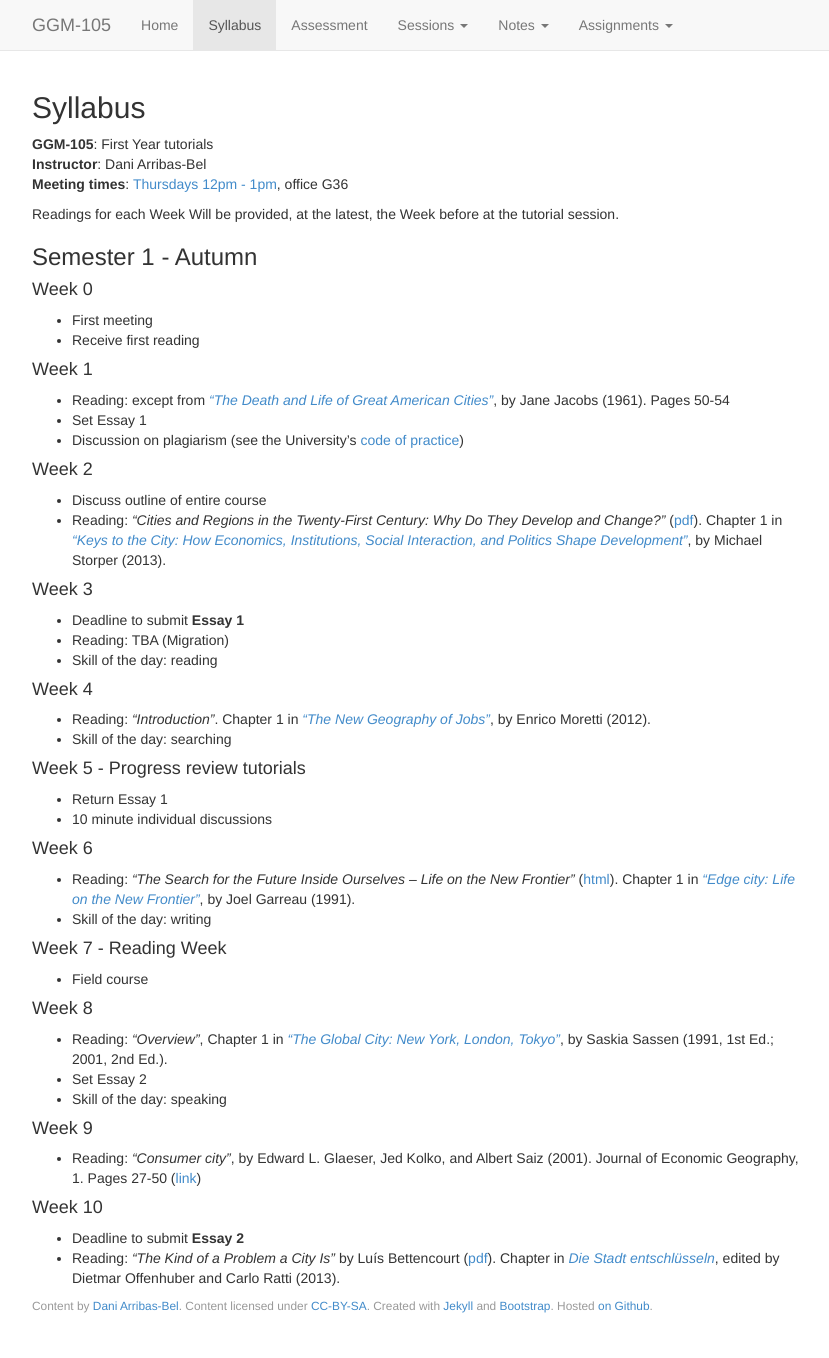
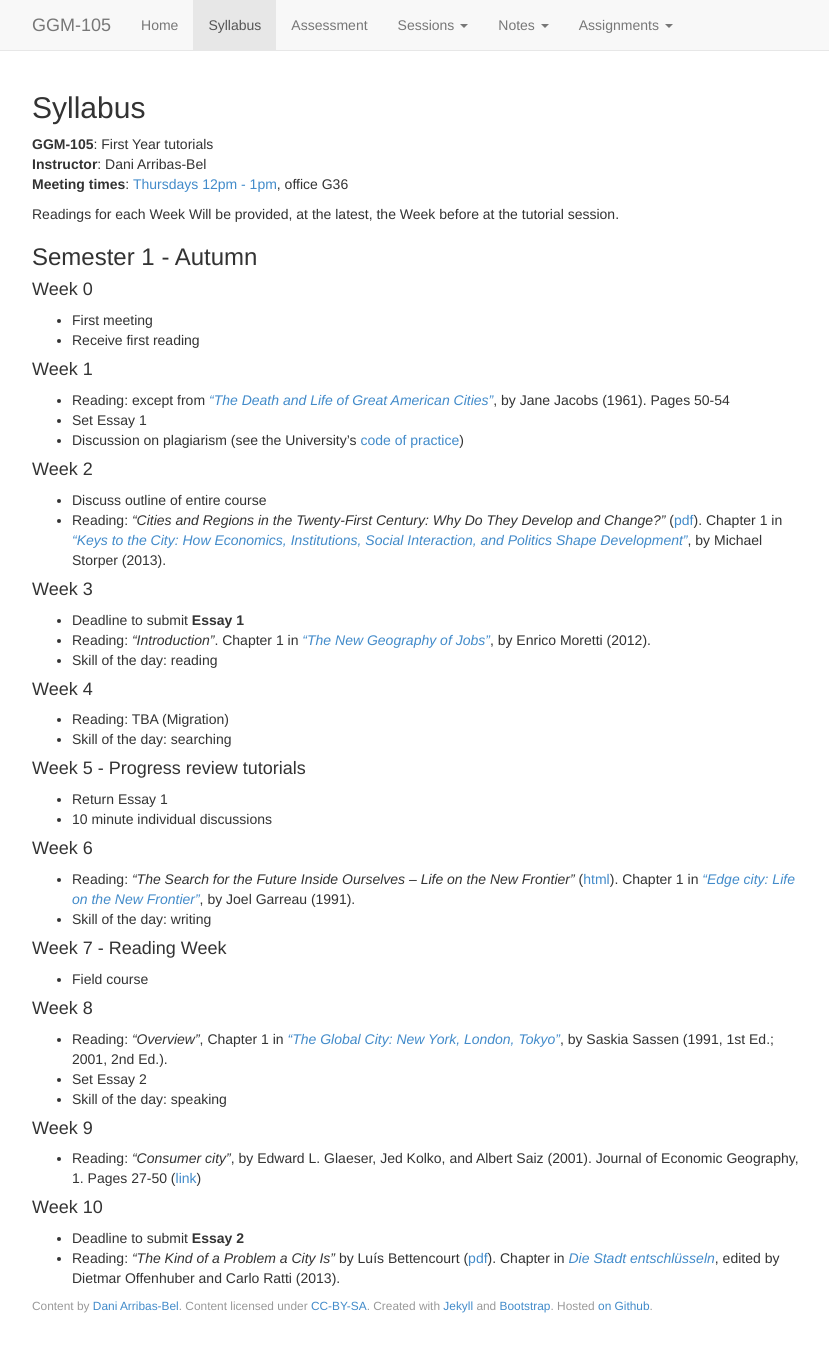
Before and after one commit to darribas/GGM-105_14-15, a Jekyll site: the page built from syllabus.md, in a window 1280 px wide. Shown: the whole page, without its empty margins (223-1052 px from the left). Built offline with Jekyll 4.4.1, drawn with Linux system fonts in a browser that asks for light colours; nearby versions of some CDN libraries.

```diff
--- a/syllabus.md
+++ b/syllabus.md
@@ -36,12 +36,12 @@ Jacobs (1961). Pages 50-54
 #### Week 3
 
 * Deadline to submit **Essay 1**
-* Reading: TBA (Migration)
+* Reading: *"Introduction"*. Chapter 1 in [*"The New Geography of Jobs"*](http://www.hmhbooks.com/newgeographyofjobs/), by Enrico Moretti (2012).
 * Skill of the day: reading
 
 #### Week 4
 
-* Reading: *"Introduction"*. Chapter 1 in [*"The New Geography of Jobs"*](http://www.hmhbooks.com/newgeographyofjobs/), by Enrico Moretti (2012).
+* Reading: TBA (Migration)
 * Skill of the day: searching
 
 #### Week 5 - Progress review tutorials
```
